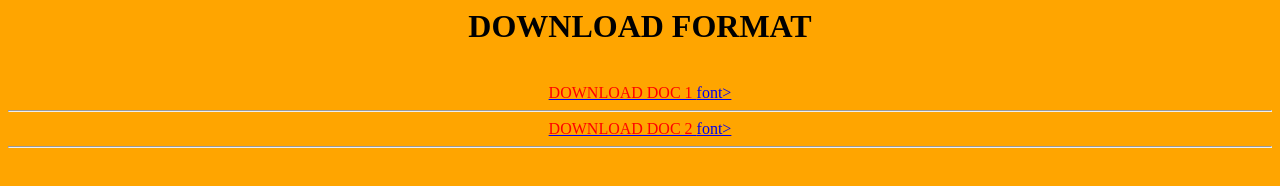
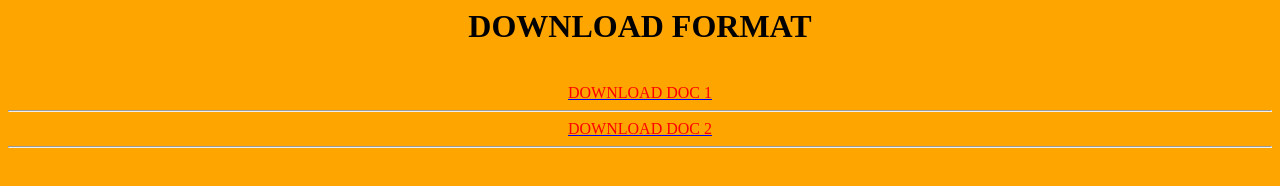
Before and after one commit to gabbi3-w3b/Send, a plain HTML site: page index.html in a window 1280 px wide. Drawn offline with Linux system fonts and the light colour scheme.

Commit message:
Update index.html

```diff
--- a/index.html
+++ b/index.html
@@ -25,14 +25,14 @@
 	<center>
 	<h1>DOWNLOAD FORMAT</h1>
 	<BR>
-	<a href="doc1.pdf"><font color="red"> DOWNLOAD DOC 1 </font>font><a><hr>
-	<a href="doc2.pdf"><font color="red"> DOWNLOAD DOC 2 </font>font><a>
+	<a href="doc1.pdf"><font color="red"> DOWNLOAD DOC 1 </font><a><hr>
+	<a href="doc2.pdf"><font color="red"> DOWNLOAD DOC 2 </font><a>
 	</center>
 	<footer>
 		<hr>
 		<marquee direction="left">
 			<span class="footer-text">
-				<a href="doc2.pdf"><font color="ash"> ...Powered by Gabe </font>font></a>
+				<a href="doc2.pdf"><font color="ash"> ...Powered by Gabe </font></a>
 			</span>
 		</marquee>
 	</footer>
```
